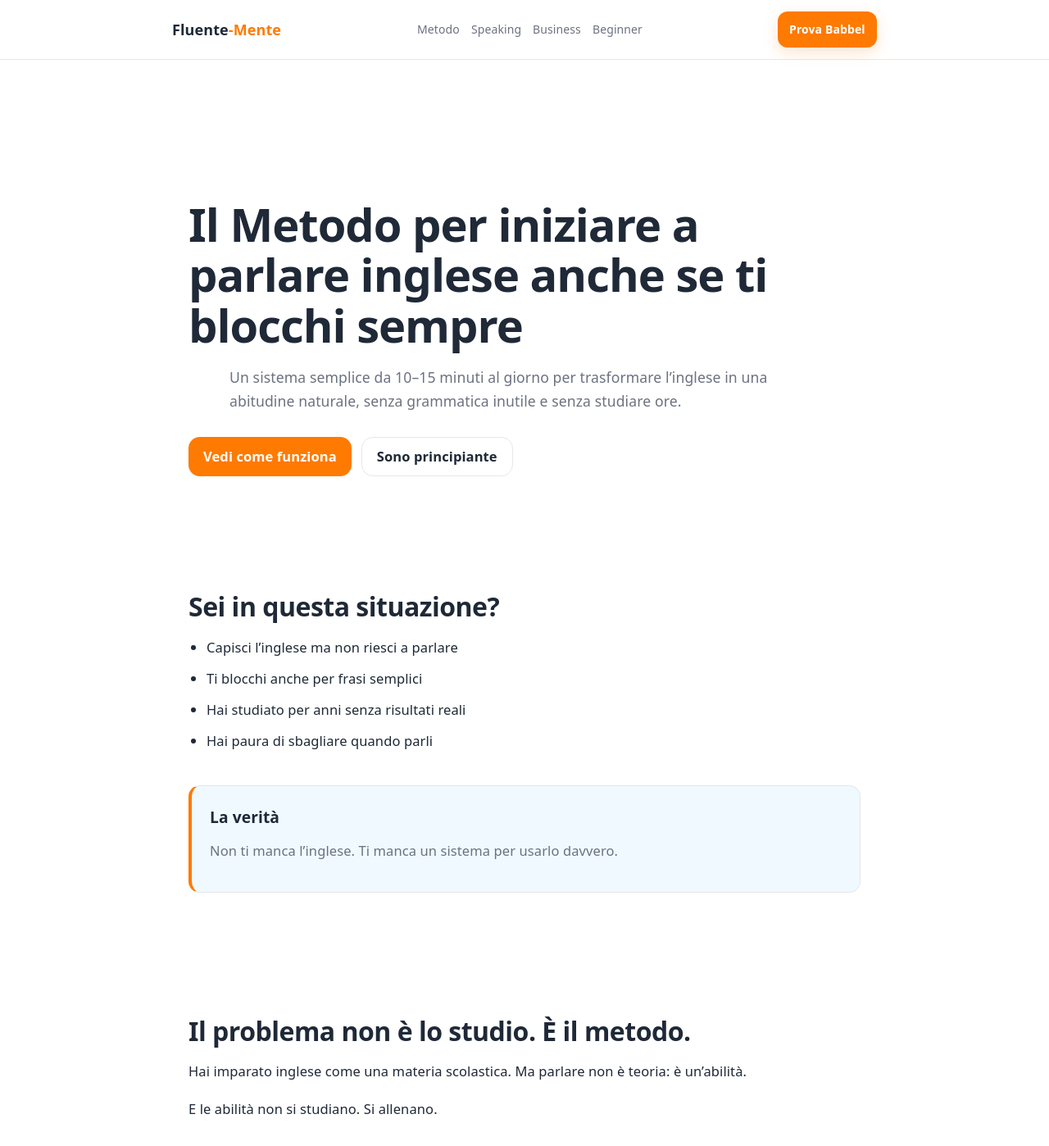
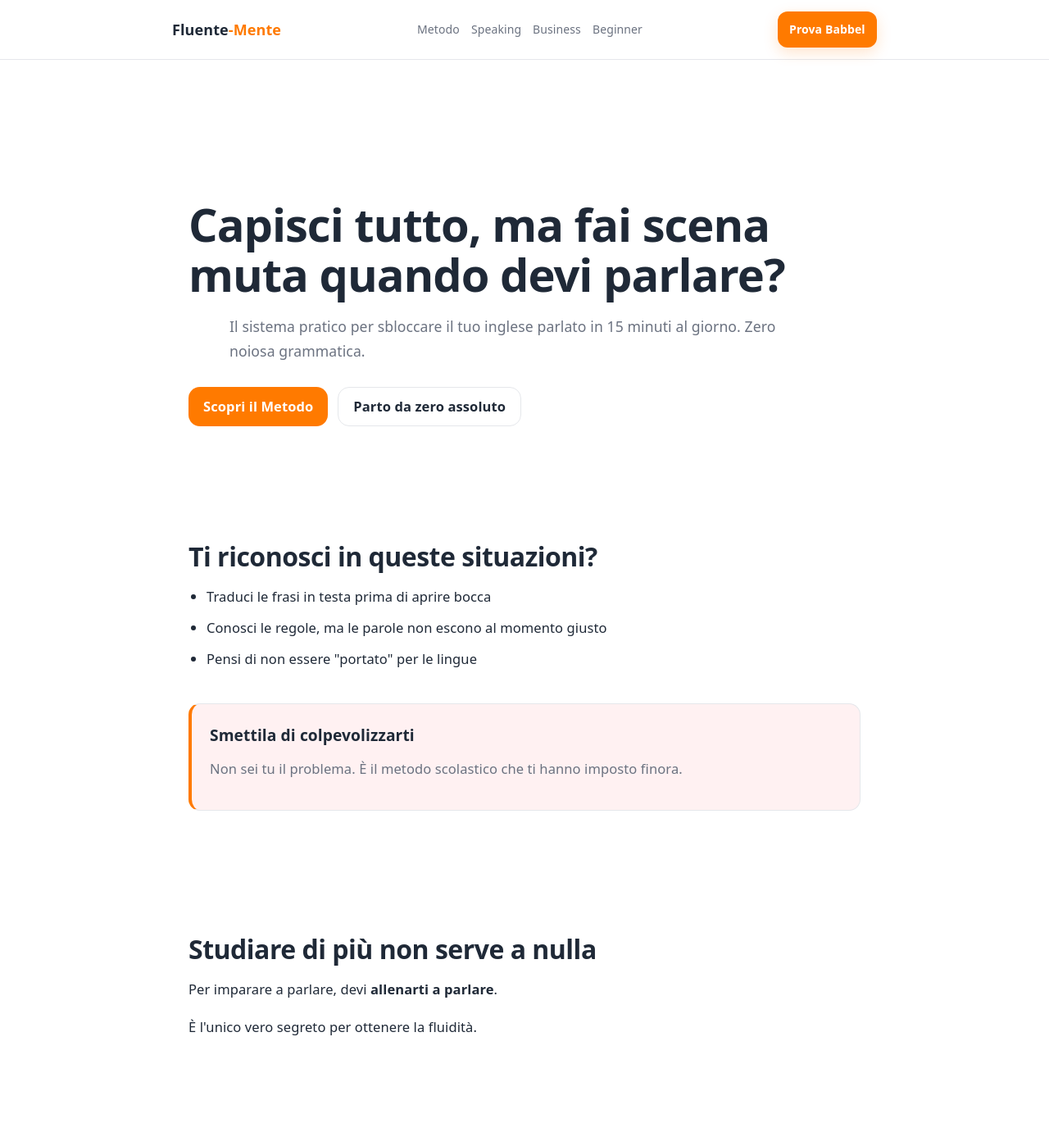
Before and after one commit to Nausica-c/Fluente-Mente, a Jekyll site: the page built from index.md, in a window 1280 px wide and 1400 px high. Shown: the whole window at 82% size. Built offline with Jekyll 4.4.1, drawn with Linux system fonts in a browser that asks for light colours; our own code applies the rules of GitHub Pages for plain Markdown files; some of the changed text lies outside the part shown.

Commit message:
Update index.md

```diff
--- a/index.md
+++ b/index.md
@@ -1,27 +1,26 @@
 <!-- =========================
-FLUENTE-MENTE — METODO SALES PAGE
-CONVERSION OPTIMIZED
+FLUENTE-MENTE — PINTEREST FIRST HOME
+HIGH CTR / LOW DISTRACTION
 ========================= -->
 
 <section class="hero-home">
 
   <div class="container">
 
-    <h1>Il Metodo per iniziare a parlare inglese anche se ti blocchi sempre</h1>
+    <h1>Capisci tutto, ma fai scena muta quando devi parlare?</h1>
 
     <p class="hero-subtitle">
-      Un sistema semplice da 10–15 minuti al giorno per trasformare l’inglese in una abitudine naturale,
-      senza grammatica inutile e senza studiare ore.
+      Il sistema pratico per sbloccare il tuo inglese parlato in 15 minuti al giorno. Zero noiosa grammatica.
     </p>
 
     <div class="hero-cta">
 
-      <a href="#come-funziona" class="btn-primary">
-        Vedi come funziona
+      <a href="/inglese/metodo/" class="btn-primary">
+        Scopri il Metodo
       </a>
 
       <a href="/inglese/beginner/" class="btn-secondary">
-        Sono principiante
+        Parto da zero assoluto
       </a>
 
     </div>
@@ -31,27 +30,27 @@ CONVERSION OPTIMIZED
 </section>
 
 <!-- =========================
-PROBLEMA
+HOOK EMOTIVO (SCROLL STOPPER)
 ========================= -->
 
 <section>
 
   <div class="container">
 
-    <h2>Sei in questa situazione?</h2>
+    <h2>Ti riconosci in queste situazioni?</h2>
 
     <ul>
-      <li>Capisci l’inglese ma non riesci a parlare</li>
-      <li>Ti blocchi anche per frasi semplici</li>
-      <li>Hai studiato per anni senza risultati reali</li>
-      <li>Hai paura di sbagliare quando parli</li>
+      <li>Traduci le frasi in testa prima di aprire bocca</li>
+      <li>Conosci le regole, ma le parole non escono al momento giusto</li>
+      <li>Pensi di non essere "portato" per le lingue</li>
     </ul>
 
-    <div class="cta-box cta-soft">
+    <div class="cta-box cta-high">
 
-      <h3>La verità</h3>
+      <h3>Smettila di colpevolizzarti</h3>
+
       <p>
-        Non ti manca l’inglese. Ti manca un sistema per usarlo davvero.
+        Non sei tu il problema. È il metodo scolastico che ti hanno imposto finora.
       </p>
 
     </div>
@@ -61,22 +60,21 @@ PROBLEMA
 </section>
 
 <!-- =========================
-RIVELAZIONE (SHIFT)
+SHIFT MENTALE (AGGANCIO)
 ========================= -->
 
 <section>
 
   <div class="container">
 
-    <h2>Il problema non è lo studio. È il metodo.</h2>
+    <h2>Studiare di più non serve a nulla</h2>
 
     <p>
-      Hai imparato inglese come una materia scolastica.
-      Ma parlare non è teoria: è un’abilità.
+      Per imparare a parlare, devi <strong>allenarti a parlare</strong>.
     </p>
 
     <p>
-      E le abilità non si studiano. Si allenano.
+      È l'unico vero segreto per ottenere la fluidità.
     </p>
 
   </div>
@@ -84,111 +82,24 @@ RIVELAZIONE (SHIFT)
 </section>
 
 <!-- =========================
-COME FUNZIONA
-========================= -->
-
-<section id="come-funziona">
-
-  <div class="container">
-
-    <h2>Il Metodo Fluente-Mente</h2>
-
-    <p class="section-intro">
-      Un sistema pratico basato su micro-azioni quotidiane per creare automatismi reali nel parlato.
-    </p>
-
-    <div class="cta-box cta-high">
-
-      <h3>In pratica fai questo:</h3>
-
-      <ul>
-        <li>1. Impari frasi reali (non teoria)</li>
-        <li>2. Le ripeti ad alta voce ogni giorno</li>
-        <li>3. Le usi in contesti reali</li>
-        <li>4. Il cervello crea automatismi</li>
-      </ul>
-
-    </div>
-
-  </div>
-
-</section>
-
-<!-- =========================
-PERCHÉ FUNZIONA
+ONE PATH ONLY (CONVERSION CORE)
 ========================= -->
 
 <section>
 
   <div class="container">
 
-    <h2>Perché questo metodo funziona</h2>
+    <h2>Il tuo unico punto di partenza</h2>
 
-    <ul>
-      <li>Non studi → fai pratica</li>
-      <li>Non memorizzi → automatizzi</li>
-      <li>Non traduci → parli direttamente</li>
-    </ul>
-
-    <p>
-      È lo stesso principio con cui impari a guidare o andare in bicicletta.
+    <p class="section-intro">
+      Dimentica le app infinite e le distrazioni. Concentrati solo su questo percorso.
     </p>
-
-  </div>
-
-</section>
-
-<!-- =========================
-RISULTATI
-========================= -->
-
-<section>
-
-  <div class="container">
-
-    <h2>Cosa succede dopo qualche settimana</h2>
-
-    <ul>
-      <li>Parli senza tradurre mentalmente</li>
-      <li>Ti blocchi molto meno</li>
-      <li>Capisci conversazioni reali più facilmente</li>
-      <li>Ti senti più sicuro nel parlare</li>
-    </ul>
-
-  </div>
-
-</section>
-
-<!-- =========================
-STRUTTURA METODO
-========================= -->
-
-<section class="home-clusters">
-
-  <div class="container">
-
-    <h2>La struttura del Metodo</h2>
 
     <div class="paths-grid">
 
-      <a class="path-card">
-        <strong>1. Micro-learning</strong>
-        <span>Piccoli contenuti quotidiani (5–10 min)</span>
-      </a>
-
-      <a class="path-card">
-        <strong>2. Speaking attivo</strong>
-        <span>Ripetizione e produzione orale</span>
-      </a>
-
-      <a class="path-card">
-        <strong>3. Situazioni reali</strong>
-        <span>Frasi utili nella vita quotidiana</span>
-      </a>
-
-      <a class="path-card">
-        <strong>4. Automatizzazione</strong>
-        <span>L’inglese diventa automatico</span>
+      <a href="/inglese/metodo/" class="path-card">
+        <strong>Il Metodo Fluente-Mente</strong>
+        <span>Il protocollo esatto per sbloccarti in tempi record</span>
       </a>
 
     </div>
@@ -198,35 +109,27 @@ STRUTTURA METODO
 </section>
 
 <!-- =========================
-OBIEZIONE
+PROOF / BENEFIT
 ========================= -->
 
 <section>
 
   <div class="container">
 
-    <h2>“Non ho tempo”</h2>
+    <h2>I risultati che noterai fin da subito:</h2>
 
-    <div class="cta-box cta-medium">
-
-      <p>
-        Questo metodo è progettato proprio per chi ha poco tempo.
-      </p>
-
-      <ul>
-        <li>10–15 minuti al giorno bastano</li>
-        <li>Niente studio lungo</li>
-        <li>Niente libri pesanti</li>
-      </ul>
-
-    </div>
+    <ul>
+      <li>Smetti di tradurre mentalmente dall'italiano</li>
+      <li>Le parole escono in modo naturale e spontaneo</li>
+      <li>Provi finalmente sicurezza davanti agli altri</li>
+    </ul>
 
   </div>
 
 </section>
 
 <!-- =========================
-CTA FINALE
+FINAL CTA (FORCED CHOICE)
 ========================= -->
 
 <section>
@@ -235,18 +138,14 @@ CTA FINALE
 
     <div class="cta-box cta-high">
 
-      <h3>Inizia oggi</h3>
+      <h3>Pronto a rompere il blocco?</h3>
 
       <p>
-        Non serve essere pronti. Serve iniziare.
+        Non aspettare di sentirti "pronto". La sicurezza si costruisce agendo con il metodo giusto.
       </p>
 
-      <a href="/inglese/beginner/" class="btn-primary">
-        Inizia da Beginner →
-      </a>
-
-      <a href="/inglese/speaking/" class="btn-secondary">
-        Voglio parlare subito
+      <a href="/inglese/metodo/" class="btn-primary">
+        Sblocca il tuo inglese ora →
       </a>
 
     </div>
```
